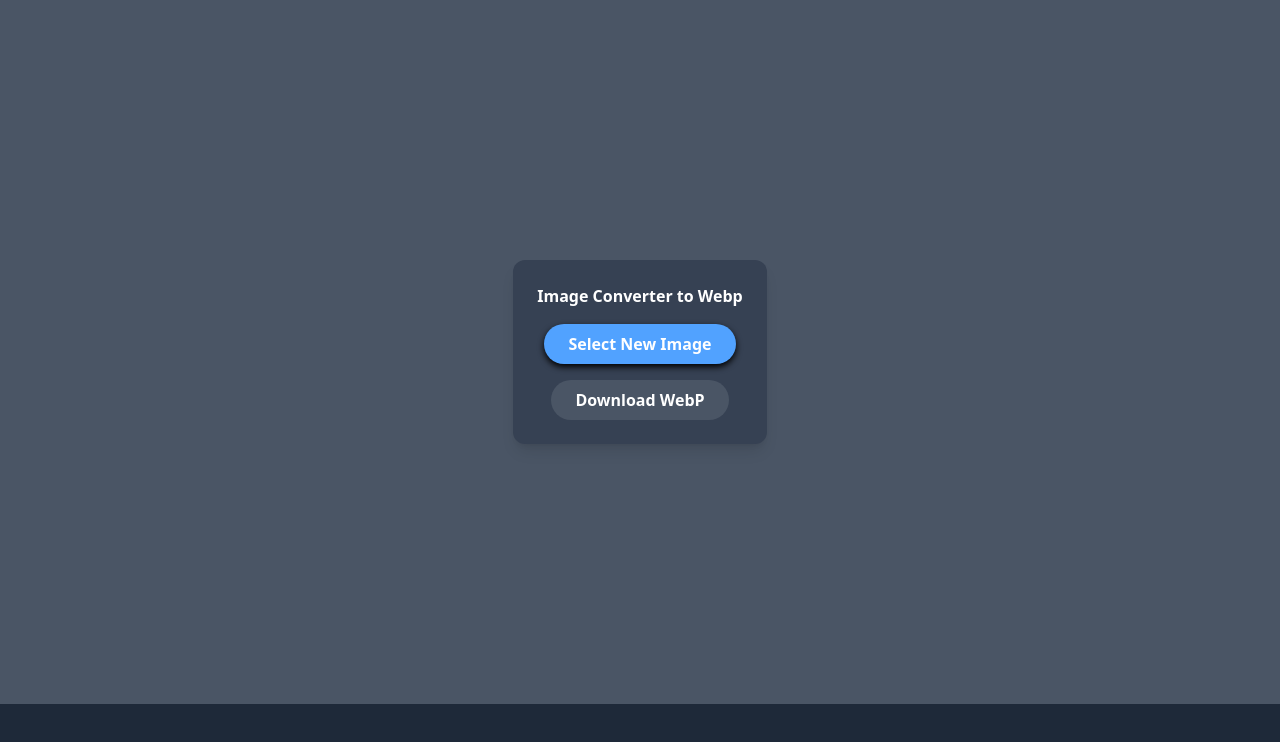
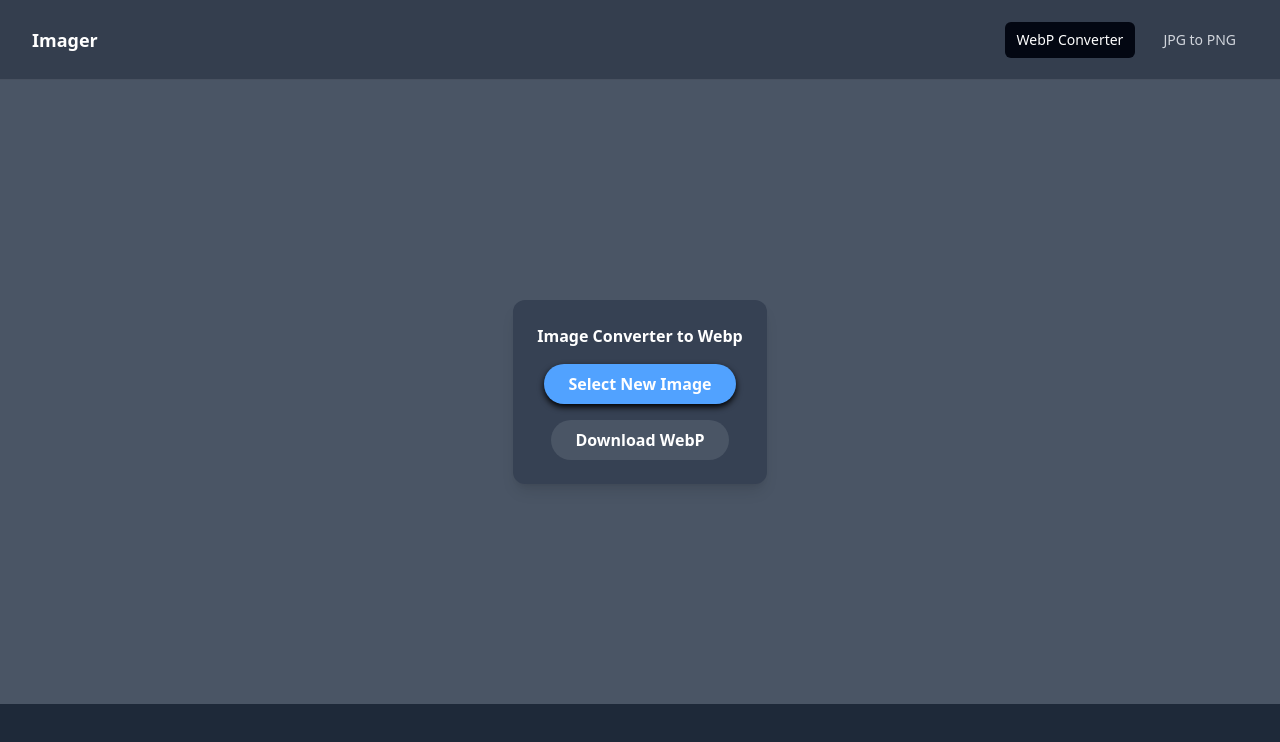
Before and after one commit to yogisyo16/imageConverter, a Vue app: page / in a window 1280 px wide. Shown: the top 742 px of the page. Built offline with nearby package versions, Linux system fonts and the light colour scheme.

Commit message:
Added Navbar and pages

```diff
--- a/src/App.vue
+++ b/src/App.vue
@@ -1,62 +1,32 @@
 <script setup lang="ts">
 import { ref } from "vue";
-import UploadImage from "./components/UploadImage.vue";
+import NavbarType from "./components/NavbarType.vue";
 import AdComponent from "./components/AddComponent.vue";
-import { useImageConverter } from "./composables/ComposeUpload";
-import { useDownloadWebp } from "./composables/DownloadWebp";
+import WebpConverter from "./pages/WebpConverter.vue";
+// import JpgToPng from "./pages/JpgToPng.vue"; // You'll create this later
 
-const { convertToWebP, isProcessing } = useImageConverter();
-const { isDownloading, triggerDownload } = useDownloadWebp();
-const previewUrl = ref<string | null>(null);
-const convertedFile = ref<File | null>(null);
-
-const handleImageConversion = async (file: File) => {
-    try {
-        const webpBlob = await convertToWebP(file);
-
-        // Convert Blob to a File object (useful if you're sending to an API later)
-        const webpFile = new File(
-            [webpBlob],
-            file.name.replace(/\.[^/.]+$/, "") + ".webp",
-            { type: "image/webp" },
-        );
-
-        convertedFile.value = webpFile;
-
-        // Clean up old memory if a preview already exists
-        if (previewUrl.value) URL.revokeObjectURL(previewUrl.value);
-
-        // Create a local URL for the <img> tag
-        previewUrl.value = URL.createObjectURL(webpFile);
-
-        console.log("Success! Final WebP File:", webpFile);
-    } catch (err) {
-        console.error("Conversion failed:", err);
-    }
-};
-
-const isProcessingDownload = ref(false);
-
-const onDownloadRequested = () => {
-    triggerDownload(convertedFile.value);
-};
+const currentPage = ref("webp");
 </script>
 
 <template>
     <div class="flex flex-col min-h-screen bg-gray-600">
-        <main class="flex grow items-center justify-center">
-            <UploadImage
-                :image="previewUrl"
-                :is-processing="isProcessing"
-                :is-processing-download="isDownloading"
-                :download-webp="onDownloadRequested"
-                @file-selected="handleImageConversion"
-            />
+        <NavbarType
+            :current-page="currentPage"
+            @change-page="(p) => (currentPage = p)"
+        />
+
+        <main class="flex grow items-center justify-center py-10">
+            <WebpConverter v-if="currentPage === 'webp'" />
+            <div
+                v-else-if="currentPage === 'jpg-png'"
+                class="text-white font-bold"
+            >
+                Coming Soon: JPG to PNG Converter!
+            </div>
         </main>
+
         <footer class="p-4 bg-gray-800">
             <AdComponent />
         </footer>
     </div>
 </template>
-
-<style scoped></style>
--- /dev/null
+++ b/src/components/NavbarType.vue
@@ -0,0 +1,136 @@
+<script setup lang="ts">
+import { ref } from "vue";
+
+defineProps<{ currentPage: string }>();
+const emit = defineEmits(["change-page"]);
+
+const isMenuOpen = ref(false);
+
+const toggleMenu = () => {
+    isMenuOpen.value = !isMenuOpen.value;
+};
+
+const handlePageChange = (page: string) => {
+    emit("change-page", page);
+    isMenuOpen.value = false;
+};
+</script>
+
+<template>
+    <nav
+        class="relative bg-gray-800/50 after:absolute after:inset-x-0 after:bottom-0 after:h-px after:bg-white/10 z-50"
+    >
+        <div class="max-w-7xl mx-auto px-4 sm:px-6 lg:px-8">
+            <div class="flex items-center justify-between h-20">
+                <div class="shrink-0">
+                    <span class="text-white font-bold text-lg">Imager</span>
+                </div>
+
+                <div class="hidden md:block">
+                    <div class="ml-10 flex items-baseline space-x-4">
+                        <button
+                            @click="emit('change-page', 'webp')"
+                            :class="[
+                                currentPage === 'webp'
+                                    ? 'bg-gray-950 text-white'
+                                    : 'text-gray-300 hover:bg-white/5 hover:text-white',
+                            ]"
+                            class="rounded-md px-3 py-2 text-sm font-medium transition-colors"
+                        >
+                            WebP Converter
+                        </button>
+
+                        <button
+                            @click="emit('change-page', 'jpg-png')"
+                            :class="[
+                                currentPage === 'jpg-png'
+                                    ? 'bg-gray-950 text-white'
+                                    : 'text-gray-300 hover:bg-white/5 hover:text-white',
+                            ]"
+                            class="rounded-md px-3 py-2 text-sm font-medium transition-colors"
+                        >
+                            JPG to PNG
+                        </button>
+                    </div>
+                </div>
+
+                <div class="md:hidden">
+                    <button
+                        @click="toggleMenu"
+                        class="inline-flex items-center justify-center p-2 rounded-md text-gray-400 hover:text-white hover:bg-gray-700 focus:outline-none"
+                    >
+                        <span class="sr-only">Open main menu</span>
+                        <svg
+                            v-if="!isMenuOpen"
+                            class="block h-6 w-6"
+                            fill="none"
+                            viewBox="0 0 24 24"
+                            stroke-width="1.5"
+                            stroke="currentColor"
+                        >
+                            <path
+                                stroke-linecap="round"
+                                stroke-linejoin="round"
+                                d="M3.75 6.75h16.5M3.75 12h16.5m-16.5 5.25h16.5"
+                            />
+                        </svg>
+                        <svg
+                            v-else
+                            class="block h-6 w-6"
+                            fill="none"
+                            viewBox="0 0 24 24"
+                            stroke-width="1.5"
+                            stroke="currentColor"
+                        >
+                            <path
+                                stroke-linecap="round"
+                                stroke-linejoin="round"
+                                d="M6 18L18 6M6 6l12 12"
+                            />
+                        </svg>
+                    </button>
+                </div>
+            </div>
+        </div>
+
+        <transition
+            enter-active-class="transition duration-200 ease-out"
+            enter-from-class="transform -translate-y-2 opacity-0"
+            enter-to-class="transform translate-y-0 opacity-100"
+            leave-active-class="transition duration-150 ease-in"
+            leave-from-class="transform translate-y-0 opacity-100"
+            leave-to-class="transform -translate-y-2 opacity-0"
+        >
+            <div
+                v-show="isMenuOpen"
+                class="absolute left-0 right-0 md:hidden bg-gray-800 border-b border-white/10 shadow-2xl z-50"
+            >
+                <div class="px-2 pt-2 pb-3 space-y-1 sm:px-3">
+                    <button
+                        @click="handlePageChange('webp')"
+                        :class="[
+                            currentPage === 'webp'
+                                ? 'bg-gray-950 text-white'
+                                : 'text-gray-300 hover:bg-white/5',
+                        ]"
+                        class="block w-full text-left rounded-md px-3 py-2 text-base font-medium"
+                    >
+                        WebP Converter
+                    </button>
+
+                    <button
+                        @click="handlePageChange('jpg-png')"
+                        :class="[
+                            currentPage === 'jpg-png'
+                                ? 'bg-gray-950 text-white'
+                                : 'text-gray-300 hover:bg-white/5',
+                        ]"
+                        class="block w-full text-left rounded-md px-3 py-2 text-base font-medium"
+                    >
+                        JPG to PNG
+                    </button>
+                </div>
+            </div>
+        </transition>
+    </nav>
+</template>
--- a/src/components/UploadImage.vue
+++ b/src/components/UploadImage.vue
@@ -13,6 +13,7 @@ const props = defineProps<UploadImageProps>();
 // Define the event to send the file back to App.vue
 const emit = defineEmits<{
     (e: "file-selected", file: File): void;
+    (e: "delete-image"): void;
 }>();
 
 const fileInput = ref<HTMLInputElement | null>(null);
@@ -76,5 +77,12 @@ const onFileChange = (event: Event) => {
         >
             {{ isProcessingDownload ? "Downloading..." : "Download WebP" }}
         </button>
+        <button
+            v-if="image"
+            @click="$emit('delete-image')"
+            class="bg-rose-900 hover:bg-rose-800 text-white font-bold py-2 px-6 rounded-full"
+        >
+            Delete Image
+        </button>
     </div>
 </template>
--- /dev/null
+++ b/src/pages/WebpConverter.vue
@@ -0,0 +1,40 @@
+<script setup lang="ts">
+import { ref } from "vue";
+import UploadImage from "../components/UploadImage.vue";
+import { useImageConverter } from "../composables/ComposeUpload";
+import { useDownloadWebp } from "../composables/DownloadWebp";
+
+const { convertToWebP, isProcessing } = useImageConverter();
+const { isDownloading, triggerDownload } = useDownloadWebp();
+const previewUrl = ref<string | null>(null);
+const convertedFile = ref<File | null>(null);
+
+const handleImageConversion = async (file: File) => {
+    const webpBlob = await convertToWebP(file);
+    const webpFile = new File(
+        [webpBlob],
+        file.name.replace(/\.[^/.]+$/, "") + ".webp",
+        { type: "image/webp" },
+    );
+    convertedFile.value = webpFile;
+    if (previewUrl.value) URL.revokeObjectURL(previewUrl.value);
+    previewUrl.value = URL.createObjectURL(webpFile);
+};
+
+const onDownloadRequested = () => triggerDownload(convertedFile.value);
+const clearImage = () => {
+    previewUrl.value = null;
+    convertedFile.value = null;
+};
+</script>
+
+<template>
+    <UploadImage
+        :image="previewUrl"
+        :is-processing="isProcessing"
+        :is-processing-download="isDownloading"
+        :download-webp="onDownloadRequested"
+        @file-selected="handleImageConversion"
+        @delete-image="clearImage"
+    />
+</template>
```
Also changed, not shown: src/pages/JpgToPngConverter.vue (added).
